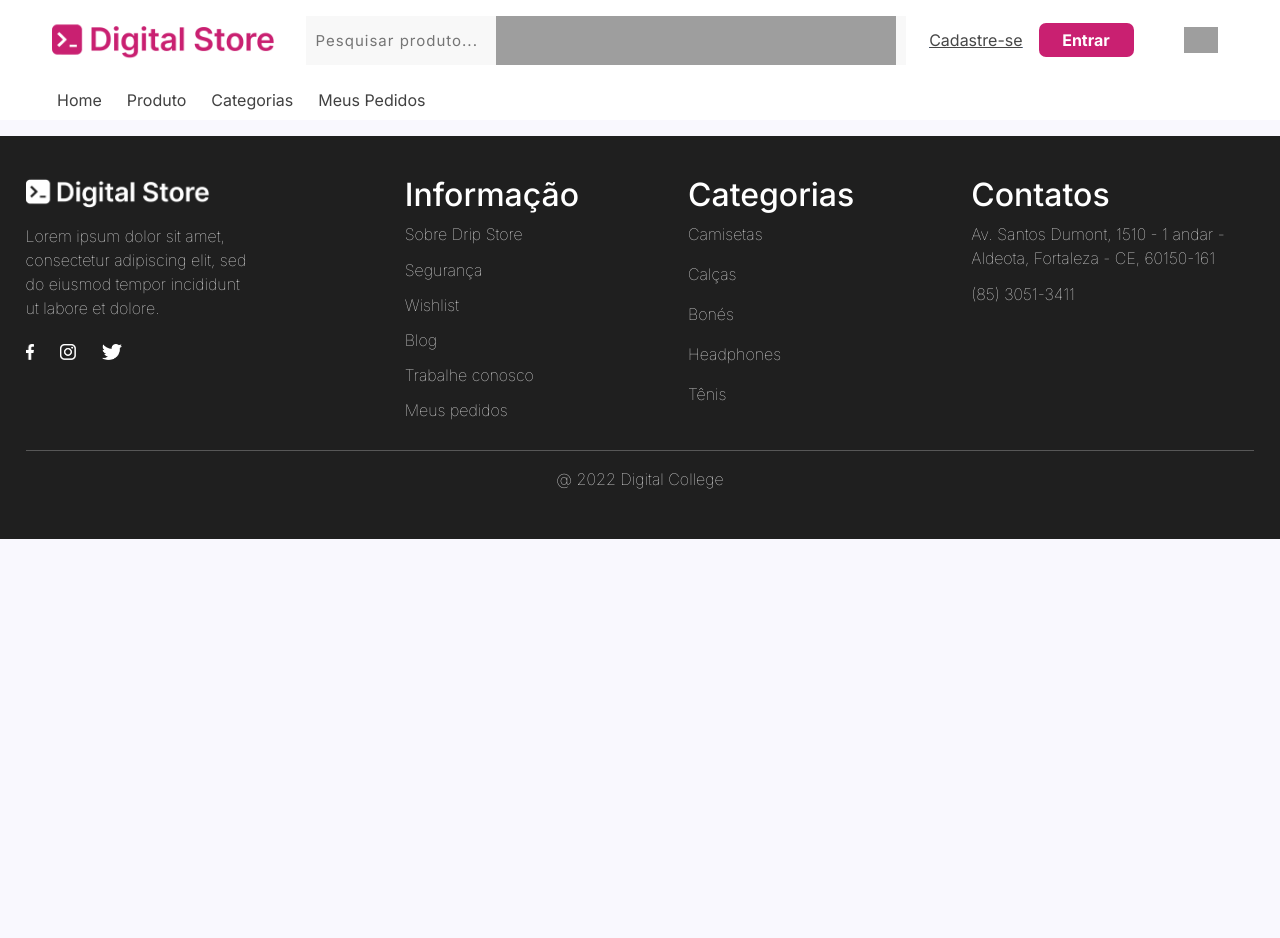
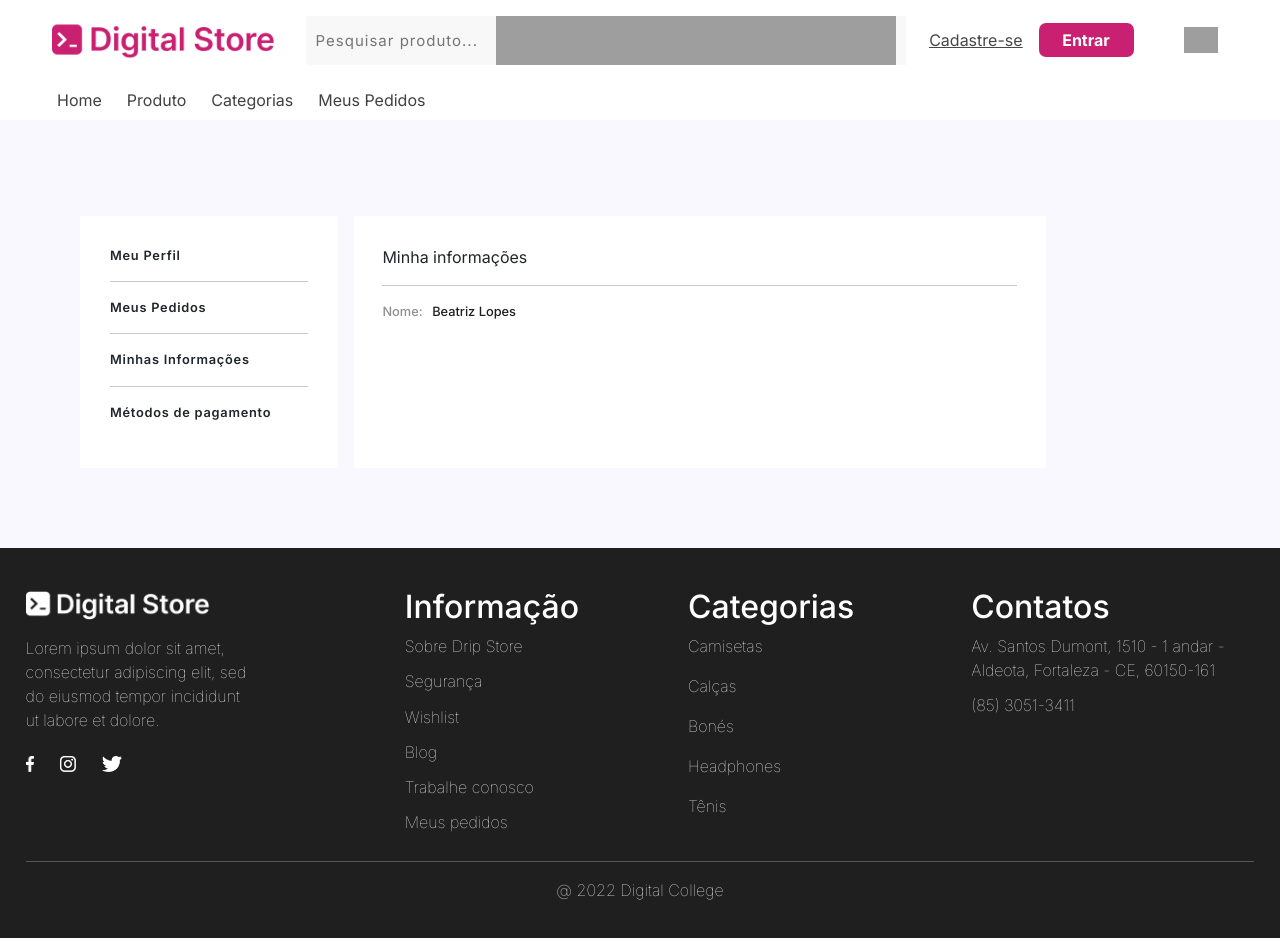
Before and after one commit to ProjetoGeracaoTechLJBP/Projeto-Dripstore, a React (Vite) app: page /meuspedidos in a window 1280 px wide. Shown: the top 938 px of the page. Before the commit the page ends 800 px from the top, so only its background shows below. Built offline with nearby package versions, Linux system fonts and the light colour scheme; grey boxes are pictures that could not be loaded.

Commit message:
:lipstick: feat: Estilização CSS da página Meus Pedidos

```diff
--- a/src/Components/Colecao/colecao.css
+++ b/src/Components/Colecao/colecao.css
@@ -6,7 +6,7 @@
     --aqua-blue: #D8E3F2;
     --yellow: #E7FF86;
     --pink: #C92071;
-    --light-grey: #8F8F8F;
+    --light-gray: #8F8F8F;
     --black:#1F1F1F;
     --blue-secondary: #B5B6F2;
     --input-color: #F8F8F8;
--- a/src/Components/Nav/Nav.jsx
+++ b/src/Components/Nav/Nav.jsx
@@ -8,7 +8,7 @@ function Nav() {
                 <li><Link to="/" id="link">Home</Link></li>
                 <li><Link to="/produto" id="link">Produto</Link></li>
                 <li><Link to="/produto" id="link">Categorias</Link></li>
-                <li><Link to="/meuspedidos" id="link">Meus Pedidos</Link></li>
+                <li className="meus_pedidos"><Link to="/meuspedidos" id="link">Meus Pedidos</Link></li>
             </section>
         </>
     )
--- a/src/Components/Nav/nav.css
+++ b/src/Components/Nav/nav.css
@@ -32,3 +32,8 @@
     padding-bottom: 3px;
     transition: 0.1s;
 }
+
+#link:active{
+    color: #C92071;
+
+}
--- /dev/null
+++ b/src/Components/SectionMeusPedidos/SectionPedidos.css
@@ -0,0 +1,82 @@
+@import url('../Colecao/colecao.css');
+
+*{
+    margin: 0;
+    padding: 0;
+    box-sizing: border-box;
+
+}
+
+.container-infos{
+    display: flex;
+    gap: 1rem;
+    padding: 80px;
+}
+
+.container-options{
+    width: 23%;
+    background-color: white;
+    display: flex;
+    flex-direction: column;
+    justify-content: center;
+    padding: 30px;
+}
+
+
+.options-list{
+    padding: 0;
+    font-weight: 400;
+}
+
+.options-list li{
+    list-style: none;
+    font-size: 0.8rem;
+    font-weight: 600;
+    letter-spacing: 0.75px;
+}
+
+
+.options-list a{
+    text-decoration: none;
+    color: var(--dark-gray2);
+}
+
+.options-list a:hover{
+    text-decoration: none;
+    color: var(--pink);
+    font-weight: 700;
+}
+
+
+.container-myinfos{
+    width: 61.8%;
+    background-color: white;
+    padding: 1.8rem;
+}
+
+.title-info{
+    letter-spacing: 0.75px;;
+}
+
+.personal-info{
+    padding: 0;
+    font-size: 0.8rem;
+
+}
+
+.personal-info li{
+    padding: 0;
+    list-style: none;
+    display: flex;
+    gap: 0.6rem;
+}
+
+.info-title{
+    color: var(--light-gray);
+    font-weight: 500;
+}
+
+.info-data{
+    color: var(--black);
+    font-weight: 500;
+}
--- a/src/Components/SectionMeusPedidos/SectionPedidos.jsx
+++ b/src/Components/SectionMeusPedidos/SectionPedidos.jsx
@@ -1,8 +1,34 @@
-
+import './SectionPedidos.css'
 function meusPedidos(params) {
     return(
         <>
+            <section className="container-infos">
 
+                <div className="container-options">
+                    <ul className='options-list'>
+                        <li className="meuperfil"><a href="">Meu Perfil</a></li>
+                        <hr />
+                        <li className="meuspedidios"><a href="">Meus Pedidos</a></li>
+                        <hr />
+                        <li className="minhasinformacoes"><a href="">Minhas Informações</a></li>
+                        <hr />
+                        <li className="pagamentos"><a href="">Métodos de pagamento</a></li>
+                    </ul>
+                </div>
+
+                <div className="container-myinfos">
+                    <div className="myinfo">
+                        <p className='  '>Minha informações</p>
+                        <hr />
+                        <ul className="personal-info">
+                            <li>
+                                <p className='info-title'>Nome:</p>
+                                <p className='info-data'>Beatriz Lopes</p>
+                            </li>
+                        </ul>
+                    </div>
+                </div>
+            </section>
         </>
     )
 }
```
Also changed, not shown: src/Routes/AppRoutes.jsx (line endings or trailing spaces).
